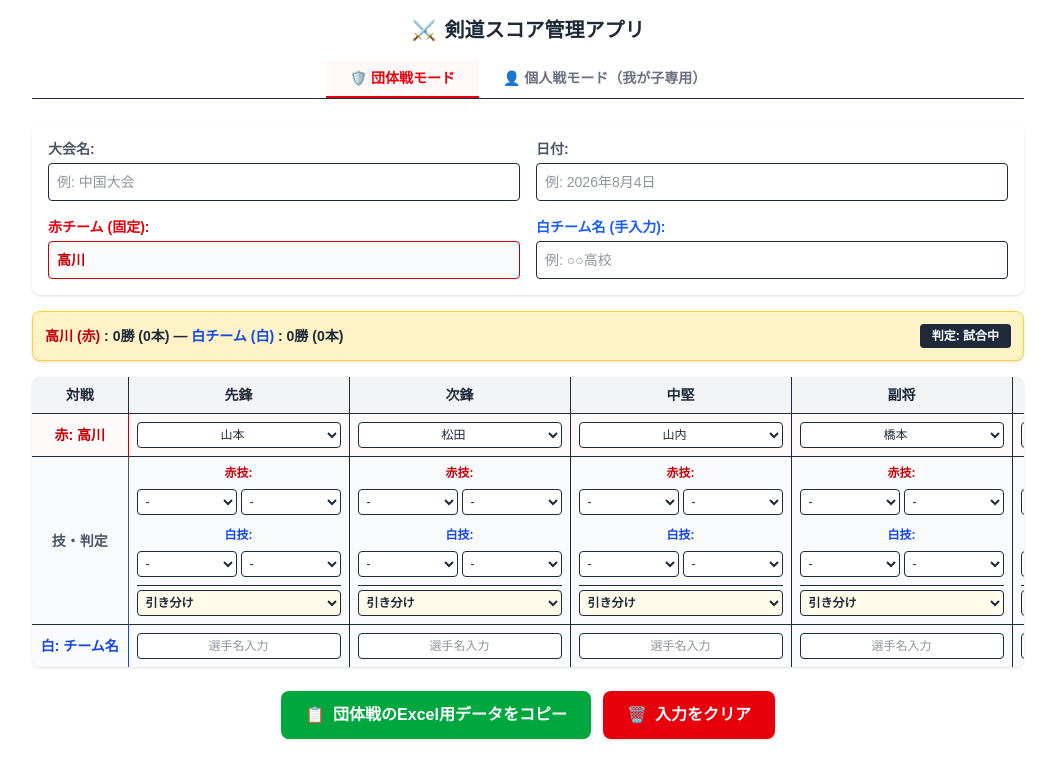
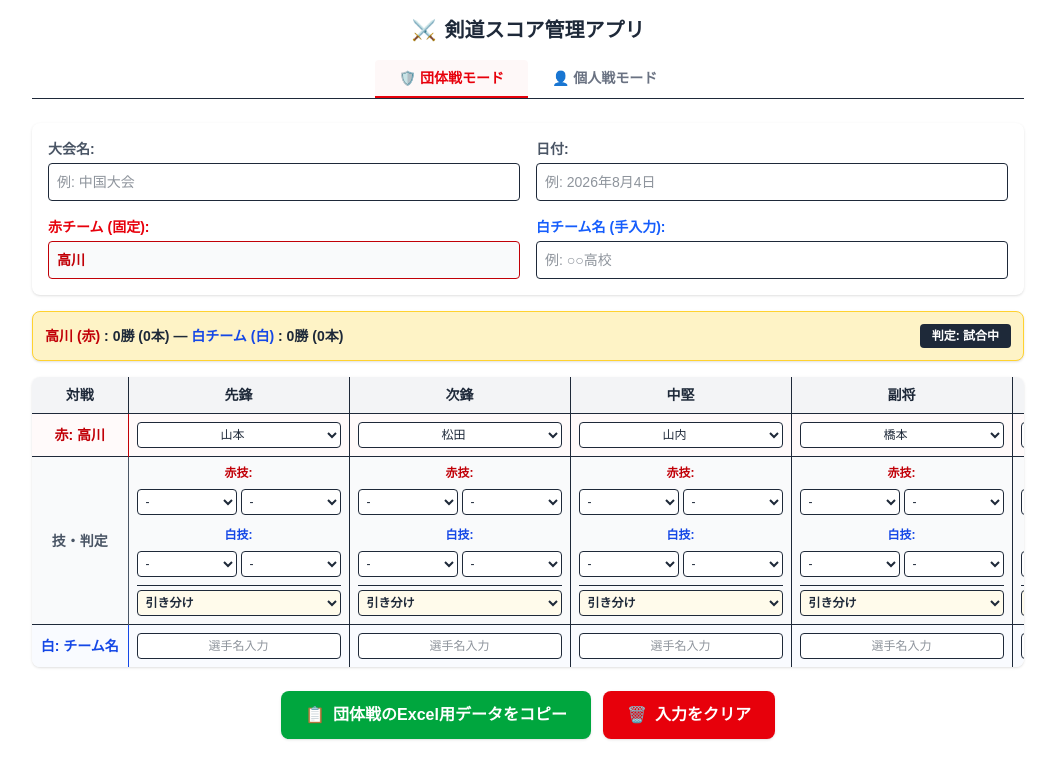
Before and after one commit to marcia031503-prog/kendo-score-app, a Next.js app: page / in a window 1280 px wide. Shown: the top 778 px of the page, without its empty margins (112-1167 px from the left). Built offline with nearby package versions, Linux system fonts and the light colour scheme.

Commit message:
個人戦タブの表示名をシンプルに変更

```diff
--- a/src/app/page.tsx
+++ b/src/app/page.tsx
@@ -34,7 +34,7 @@ type MatchData = {
 // 個人戦データの型
 type IndividualMatch = {
   round: string;          // 回戦 (例: 1回戦, 準決勝 など)
-  myPlayer: string;       // 高川の我が子の名前（選択）
+  myPlayer: string;       // 高川の選手名（選択）
   opponentName: string;   // 相手選手名（手入力）
   opponentSchool: string; // 相手校名（手入力）
   myScores: string[];     // 自分の技 (2本分)
@@ -60,7 +60,7 @@ export default function KendoScoreApp() {
     }))
   );
 
-  // --- 個人戦用の状態（我が子専用） ---
+  // --- 個人戦用の状態 ---
   const [indivTournament, setIndivTournament] = useState("");
   const [indivDate, setIndivDate] = useState("");
   const [individualMatches, setIndividualMatches] = useState<IndividualMatch[]>([
@@ -304,7 +304,7 @@ export default function KendoScoreApp() {
               : "border-transparent text-gray-500 hover:text-gray-700"
           }`}
         >
-          👤 個人戦モード（我が子専用）
+          👤 個人戦モード
         </button>
       </div>
 
@@ -556,9 +556,9 @@ export default function KendoScoreApp() {
                   </div>
 
                   <div className="grid grid-cols-1 sm:grid-cols-2 gap-4 text-xs mb-3">
-                    {/* 自分（高川メンバーから選択） */}
+                    {/* 高川の選手選択 */}
                     <div className="bg-red-50/50 p-3 rounded border border-red-200">
-                      <label className="block font-semibold text-red-700 mb-1">我が子（高川）:</label>
+                      <label className="block font-semibold text-red-700 mb-1">選手（高川）:</label>
                       <select
                         className="w-full border rounded p-1.5 text-xs bg-white font-medium mb-2"
                         value={m.myPlayer}
```
